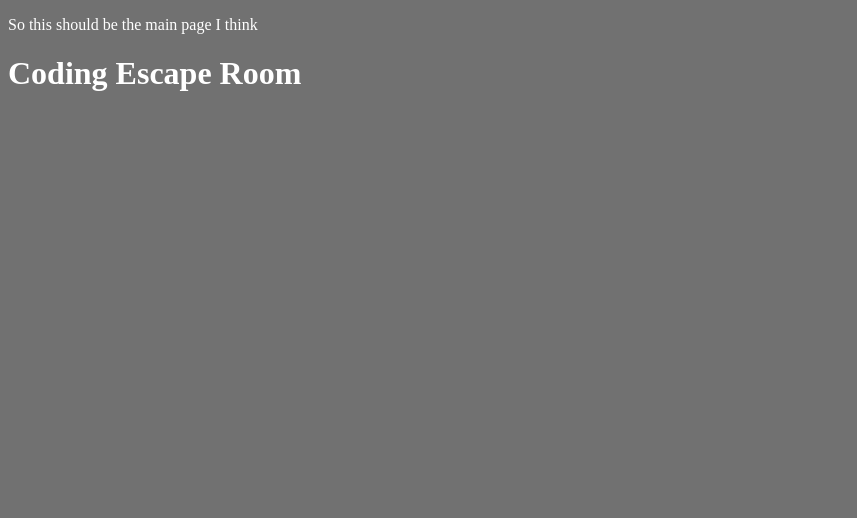
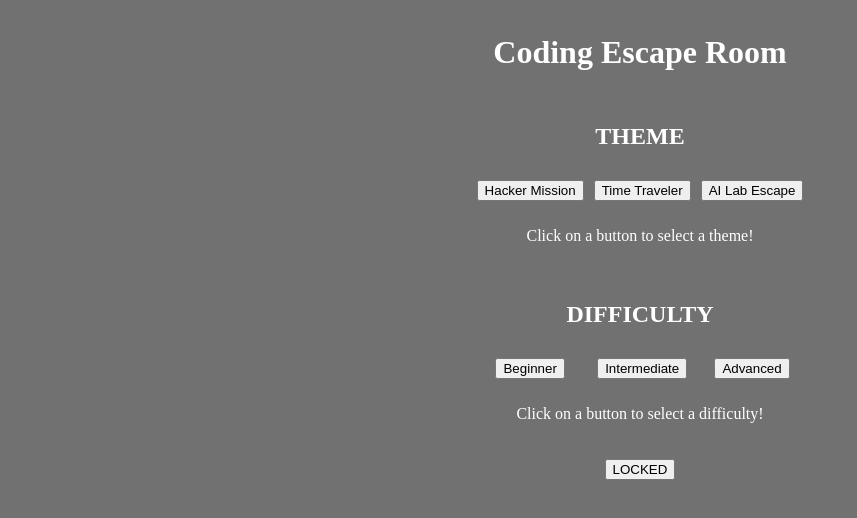
Before and after one commit to loaldon/escaperoom, a website: page index.html in a window 1280 px wide. Shown: the whole page, without its empty margins (0-857 px from the left). Drawn offline with nearby package versions, Linux system fonts and the light colour scheme.

Commit message:
Set up home page, began scripting. END OF WORK DAY

```diff
--- a/index.html
+++ b/index.html
@@ -4,9 +4,58 @@
     <meta charset="UTF-8">
     <title>Title</title>
     <link rel="stylesheet" type="text/css" href="style.css">
+    <script src="https://ajax.googleapis.com/ajax/libs/jquery/3.4.1/jquery.min.js"></script>
 </head>
-<body class="home">
-    <p>So this should be the main page I think </p>
-    <h1>Coding Escape Room</h1>
+
+<body class="home container">
+    <header class="header item-large">
+        <h1>Coding Escape Room</h1>
+    </header>
+
+    <div class="item-large">
+        <h2>THEME</h2>
+    </div>
+    <div class="item-small">
+        <button type="button">Hacker Mission</button>
+    </div>
+    <div class="item-small">
+        <button type="button">Time Traveler</button>
+    </div>
+    <div class="item-small">
+        <button type="button">AI Lab Escape</button>
+    </div>
+    <div class="item-large">
+        <p id="theme-description">
+            Click on a button to select a theme!
+        </p>
+    </div>
+
+    <div class="item-large spacer"></div>
+
+    <div class="item-large">
+        <h2>DIFFICULTY</h2>
+    </div>
+    <div class="item-small">
+        <button type="button">Beginner</button>
+    </div>
+    <div class="item-small">
+        <button type="button">Intermediate</button>
+    </div>
+    <div class="item-small">
+        <button type="button">Advanced</button>
+    </div>
+    <div class="item-large">
+        <p id="difficulty-description">
+            Click on a button to select a difficulty!
+        </p>
+    </div>
+
+    <div class="item-large spacer"></div>
+
+    <div class="item-large">
+        <button type="button">LOCKED</button>
+    </div>
+
+    <script src="script.js"></script>
 </body>
 </html>
--- a/index.js
+++ /dev/null
@@ -1 +0,0 @@
-console.log('Happy developing ✨')
--- a/package.json
+++ b/package.json
@@ -2,7 +2,7 @@
   "name": "escaperoom",
   "version": "1.0.0",
   "description": "",
-  "main": "index.js",
+  "main": "index.html",
   "scripts": {
     "test": "echo \"Error: no test specified\" && exit 1"
   },
--- /dev/null
+++ b/script.js
@@ -0,0 +1 @@
+var buttons = $('button');
--- a/style.css
+++ b/style.css
@@ -2,3 +2,20 @@
     background-color: rgb(113, 113, 113);
     color: white;
 }
+
+.container {
+    display: grid;
+    grid-template-columns: auto auto auto;
+    justify-content: center;
+    align-items: center;
+    text-align: center;
+}
+
+.item-large {
+    grid-column: span 3;
+    padding: 5px;
+}
+
+.item-small {
+    padding: 5px;
+}
```
